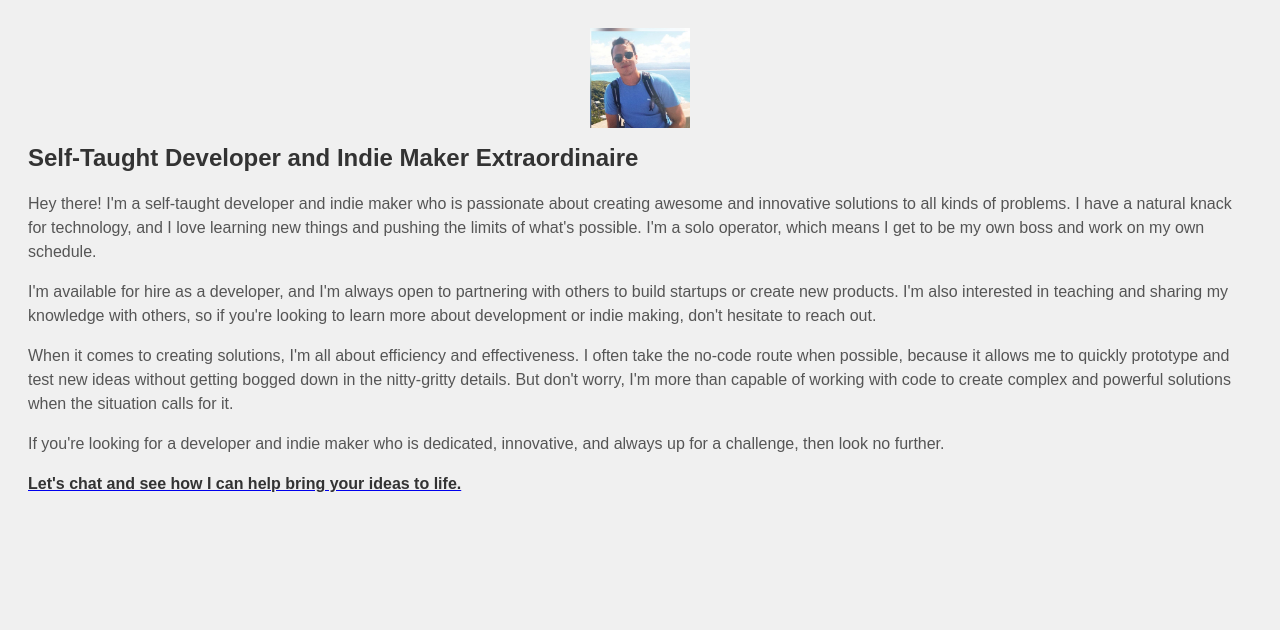
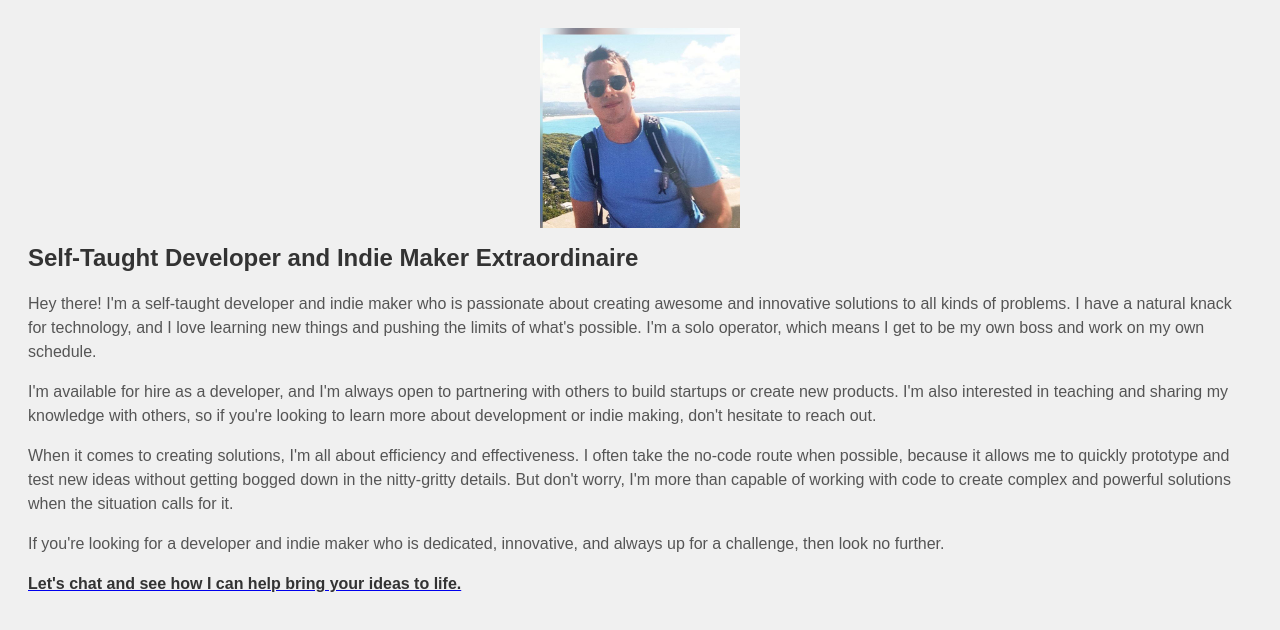
Before and after one commit to faustost/my-website, a plain HTML site: page index.html in a window 1280 px wide. Drawn offline with Linux system fonts and the light colour scheme.

Commit message:
Update styles.css

```diff
--- a/styles.css
+++ b/styles.css
@@ -25,6 +25,6 @@ strong {
 img {
   display: block;
   margin: auto;
-  height: 100px;  /* specify the height of the image here */
-  line-height: 100px;  /* set the line-height to the same value as the height */
+  height: 200px;  /* specify the height of the image here */
+  line-height: 200px;  /* set the line-height to the same value as the height */
 }
```
